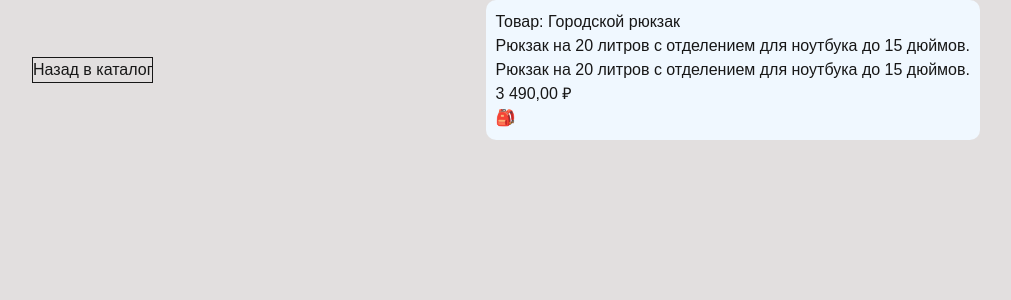
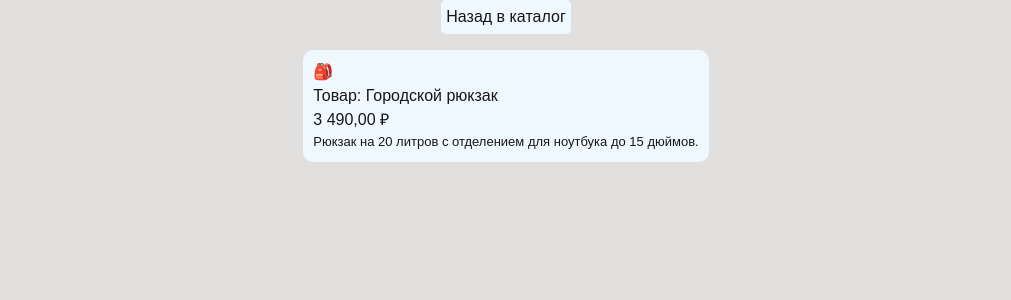
Before and after one commit to SergeyTumancev/full-stack-frontend, a Next.js app in the folder client/: page /product/backpack in a window 1280 px wide. Shown: the top 300 px of the page, without its empty margins (134-1145 px from the left). Built offline with nearby package versions, Linux system fonts and the light colour scheme.

Commit message:
Шаг 3: generateMetadata и статические параметры товара

```diff
--- a/client/app/globals.css
+++ b/client/app/globals.css
@@ -42,3 +42,20 @@ body {
     font-size: small;
   }
 }
+
+.product_card_item {
+  display: flex;
+  flex-direction: column;
+  padding: 10px;
+  border-radius: 10px;
+  background-color: aliceblue;
+  .product_description {
+    font-size: small;
+  }
+}
+
+.button {
+  background-color: aliceblue;
+  padding: 5px;
+  border-radius: 5px;
+}
--- a/client/app/layout.tsx
+++ b/client/app/layout.tsx
@@ -13,7 +13,7 @@ const geistMono = Geist_Mono({
 });
 
 export const metadata: Metadata = {
-  title: "IShop",
+  title: { default: 'IShop', template: '%s | IShop' },
   description: "Ваш любимый магазин электроники",
 };
 
--- a/client/app/product/[id]/page.tsx
+++ b/client/app/product/[id]/page.tsx
@@ -1,6 +1,7 @@
-import { getProductById, formatted } from '@/lib/products';
+import { getProductById, formatPrice, getProductsId } from '@/lib/products';
 import Link from 'next/link';
 import { notFound } from 'next/navigation';
+import type { Metadata } from 'next';
 
 
 export default async function ProductPage({
@@ -12,20 +13,42 @@ export default async function ProductPage({
   const product = getProductById(id);
   if (!product) notFound();
   const { name, price, description, emoji } = product;
-  const formattedPrice = formatted(price);
+  const formattedPrice = formatPrice(price);
 
   return (
-    <div className='flex size-full justify-around items-center'>
-      <Link href="/" className='border'>
+    <div className='flex flex-col gap-4 size-full justify-around items-center'>
+      <Link href="/" className='button'>
         Назад в каталог
       </Link>
       <div className='product_item'>
+        <p>{emoji}</p>
         <h1>Товар: {name}</h1>
-        <p>{description}</p>
-        <p>{product.description}</p>
-        <p>{formattedPrice}</p>
-        <p>{emoji}</p>
+        <p >{formattedPrice}</p>
+        <p className='product_description'>{description}</p>
       </div>
     </div>
   );
 }
+
+export async function generateMetadata({
+  params,
+}: {
+  params: Promise<{ id: string }>;
+}): Promise<Metadata> {
+  const { id } = await params;
+  const product = getProductById(id);
+
+  if (!product) {
+    return { title: 'Товар не найден' };
+  }
+
+  return {
+    title: `${product.name} — IShop`,
+    description: product.description,
+  };
+}
+
+export async function generateStaticParams(): Promise<{ id: string }[]> {
+  const result = await getProductsId();
+  return result;
+}
--- a/client/components/ProductCard.tsx
+++ b/client/components/ProductCard.tsx
@@ -1,4 +1,5 @@
 import type { Product } from '@/data/products';
+import { formatPrice } from '@/lib/products';
 import Link from 'next/link';
 
 export default function ProductCard({
@@ -6,17 +7,14 @@ export default function ProductCard({
 }: {
   product: Product;
 }) {
-  const formatted = new Intl.NumberFormat('ru-RU', {
-  style: 'currency',
-  currency: 'RUB'
-}).format(price);
+  const formattedPrice = formatPrice(price);
 
   return (
     <Link href={`/product/${id}`}>
-      <article className='product_item'>
+      <article className='product_card_item'>
         {emoji}
-          <h2>{name}</h2>
-          <p>{formatted}</p>
+        <h2>{name}</h2>
+        <p>{formattedPrice}</p>
         <p className='product_description'>{description}</p>
       </article>
     </Link>
--- a/client/lib/products.ts
+++ b/client/lib/products.ts
@@ -4,9 +4,13 @@ export function getProductById(id: string) {
   return products.find((product) => product.id === id);
 }
 
-export function formatted (price: number) {
+export function formatPrice(price: number) {
   return new Intl.NumberFormat('ru-RU', {
-  style: 'currency',
-  currency: 'RUB'
-}).format(price)
-};
+    style: 'currency',
+    currency: 'RUB'
+  }).format(price)
+}
+
+export function getProductsId() {
+  return products.map((product) => {return {id: product.id}});
+}
```
